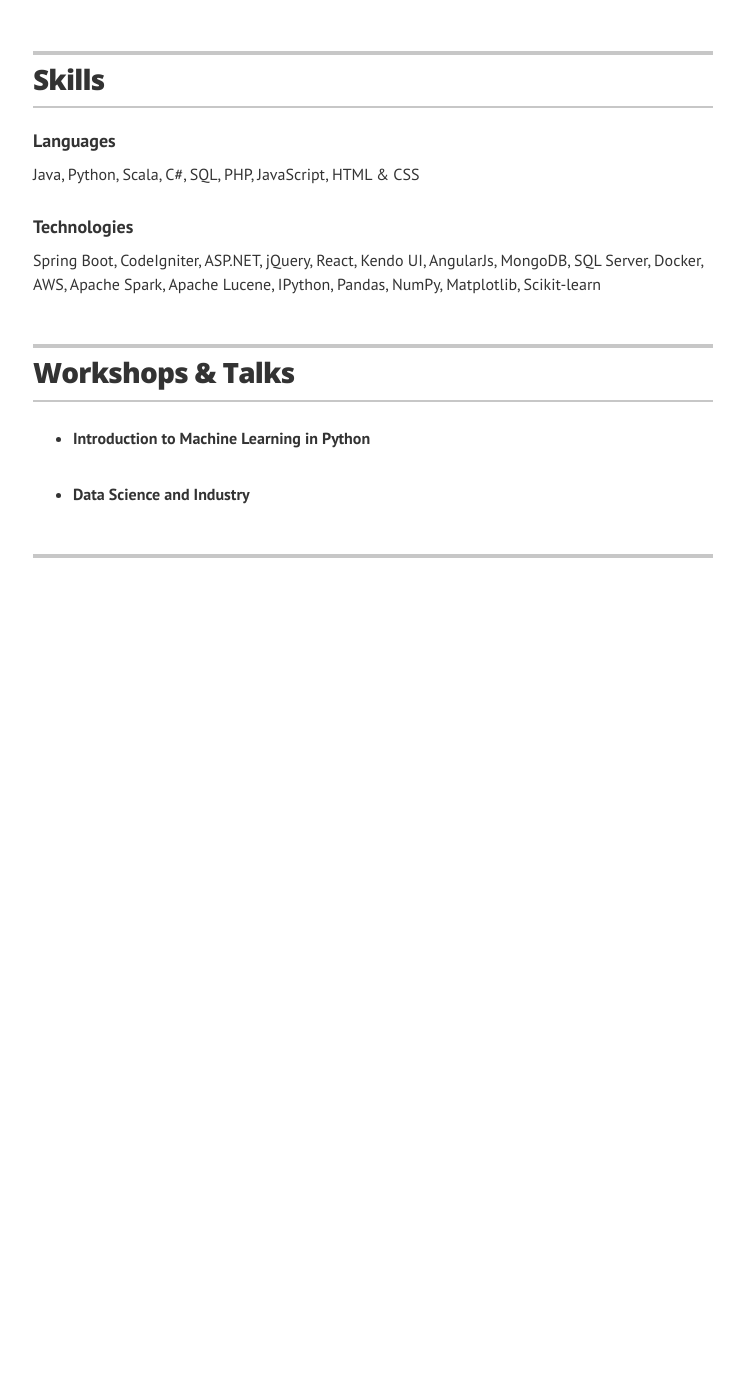
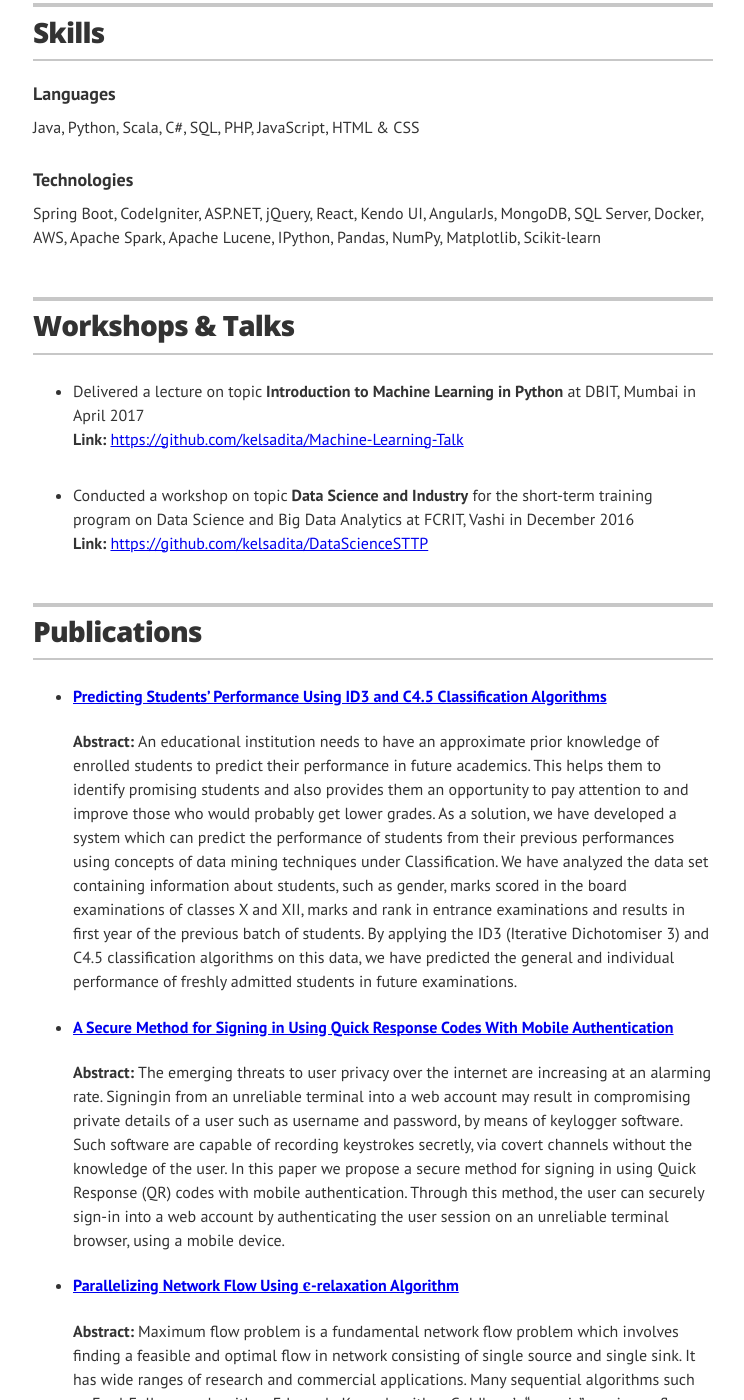
Before and after one commit to kelsadita/kelsadita.github.io, a Jekyll site: the page built from index.html, in a window 1280 px wide and 1400 px high, scrolled down 2597 px. Shown: the whole window, without its empty margins (267-1011 px from the left). Built offline with Jekyll 4.4.1, drawn with Linux system fonts in a browser that asks for light colours; before the commit the page ends 3227 px from its top, so only the background shows below that; some of the changed text lies outside the part shown.

Commit message:
Finished the first version.

```diff
--- a/_config.yml
+++ b/_config.yml
@@ -1,5 +1,5 @@
 # Site settings
-title: "Kalpesh Adhatrao"
+title: "Kalpesh Uday Adhatrao"
 description: "Graduate Student at the University of Southern California pursuing MS in Computer Science(Data Science)"
 
 # Build settings
@@ -38,6 +38,7 @@
 resume_section_projects:        true
 resume_section_skills:          true
 resume_section_extracurricular: true
+resume_section_publications:    true
 resume_section_recognition:     false
 resume_section_links:           false
 resume_section_associations:    false
--- a/_data/extracurriculars.yml
+++ b/_data/extracurriculars.yml
@@ -1,5 +1,7 @@
 - topic: Introduction to Machine Learning in Python
-  description:
+  description: Delivered a lecture on topic <b>Introduction to Machine Learning in Python</b> at DBIT, Mumbai in April 2017
+  link: https://github.com/kelsadita/Machine-Learning-Talk
 
 - topic: Data Science and Industry
-  description:
+  description: Conducted a workshop on topic <b>Data Science and Industry</b> for the short-term training program on Data Science and Big Data Analytics at FCRIT, Vashi in December 2016
+  link: https://github.com/kelsadita/DataScienceSTTP
--- /dev/null
+++ b/_data/publications.yml
@@ -0,0 +1,11 @@
+- heading: Predicting Students’ Performance Using ID3 and C4.5 Classification Algorithms
+  link: http://aircconline.com/ijdkp/V3N5/3513ijdkp04.pdf?lipi=urn%3Ali%3Apage%3Ad_flagship3_profile_view_base%3BfLPto6YmTz6330OOHvocDw%3D%3D
+  abstract: An educational institution needs to have an approximate prior knowledge of enrolled students to predict their performance in future academics. This helps them to identify promising students and also provides them an opportunity to pay attention to and improve those who would probably get lower grades. As a solution, we have developed a system which can predict the performance of students from their previous performances using concepts of data mining techniques under Classification. We have analyzed the data set containing information about students, such as gender, marks scored in the board examinations of classes X and XII, marks and rank in entrance examinations and results in first year of the previous batch of students. By applying the ID3 (Iterative Dichotomiser 3) and C4.5 classification algorithms on this data, we have predicted the general and individual performance of freshly admitted students in future examinations.
+
+- heading: A Secure Method for Signing in Using Quick Response Codes With Mobile Authentication
+  link: https://arxiv.org/pdf/1310.4000.pdf
+  abstract: The emerging threats to user privacy over the internet are increasing at an alarming rate. Signingin from an unreliable terminal into a web account may result in compromising private details of a user such as username and password, by means of keylogger software. Such software are capable of recording keystrokes secretly, via covert channels without the knowledge of the user. In this paper we propose a secure method for signing in using Quick Response (QR) codes with mobile authentication. Through this method, the user can securely sign-in into a web account by authenticating the user session on an unreliable terminal browser, using a mobile device.
+
+- heading: Parallelizing Network Flow Using ϵ-relaxation Algorithm
+  link: https://pdfs.semanticscholar.org/9ab8/7018510d6c2988853439179276f129bcbd15.pdf
+  abstract: Maximum flow problem is a fundamental network flow problem which involves finding a feasible and optimal flow in network consisting of single source and single sink. It has wide ranges of research and commercial applications. Many sequential algorithms such as Ford-Fulkerson algorithm, Edmonds-Karp algorithm, Goldberg’s “generic” maximum flow algorithm, ϵ-relaxation algorithm have been designed to solve this problem. In this paper, we present parallel implementation of ϵ-relaxation algorithm which has been carried out over a cluster consisting of 1 master and 4 slaves nodes in order to study and improve the efficiency of solving maximum flow problem on multi-computer architecture.
--- a/_layouts/resume.html
+++ b/_layouts/resume.html
@@ -39,12 +39,12 @@
           {{ site.resume_header_intro }}
         </div>
 
-        {% if site.resume_looking_for_work == 'yes' %}
+        <!-- {% if site.resume_looking_for_work == 'yes' %}
         <a href="mailto:{{ site.resume_contact_email }}" class="contact-button no-print" itemprop="email">Contact me</a>
         {% elsif site.resume_looking_for_work == 'no' %}
         <a class="contact-button not-looking no-print">I'm not looking for work right now.</a>
         {% else %}
-        {% endif %}
+        {% endif %} -->
 
       </header>
 
@@ -152,8 +152,40 @@
         <ul>
         {% for extracurricular in site.data.extracurriculars %}
         <div class="resume-item">
-          <li><b>{{ extracurricular.topic }}</b></li>
+          <li>
+            <span>{{ extracurricular.description }} </span><br/>
+            <b>Link: </b> <a target="_blank" href="{{ extracurricular.link }}">{{ extracurricular.link }}</a>
+          </li>
+
         </div>
+        {% endfor %}
+        </ul>
+
+      </section>
+      <!-- end Skills -->
+      {% endif %}
+
+      {% if site.resume_section_publications %}
+      <!-- begin Skills -->
+      <section class="content-section">
+
+        <header class="section-header">
+          <h2>Publications</h2>
+        </header>
+        <ul>
+        {% for publication in site.data.publications %}
+        <!-- <div class="resume-item"> -->
+          <!-- <li><b>{{ extracurricular.topic }}</b></li> -->
+
+          <li>
+            <h4><a href="{{ publication.link }}" target="_blank">{{ publication.heading }}</a></h3>
+            <span style="text-align: justify; text-justify: inter-word">
+              <b>Abstract: </b>{{ publication.abstract }}
+            </span>
+          </li>
+
+
+        <!-- </div> -->
         {% endfor %}
         </ul>
 
```
Also changed, not shown: images/avatar.jpg.
